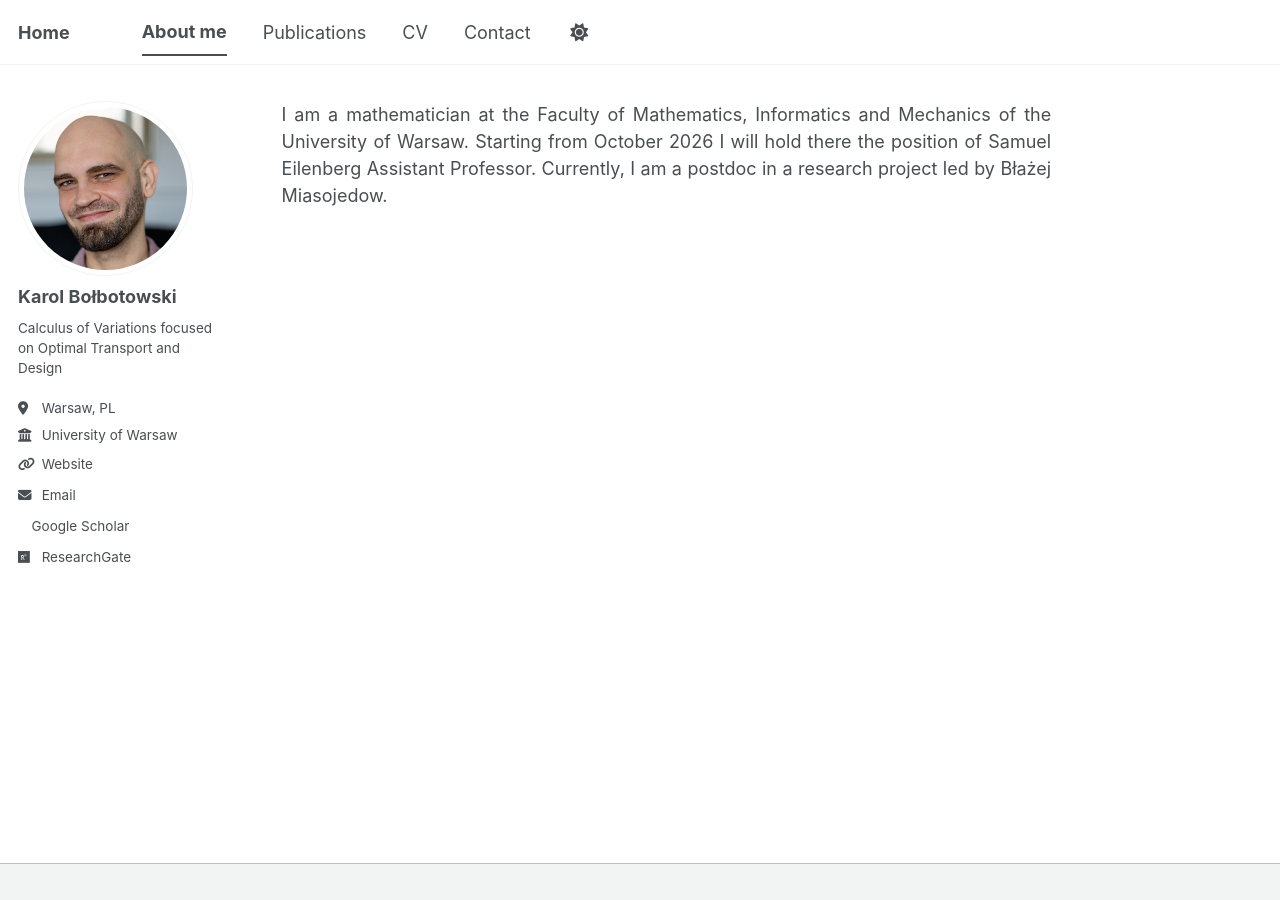
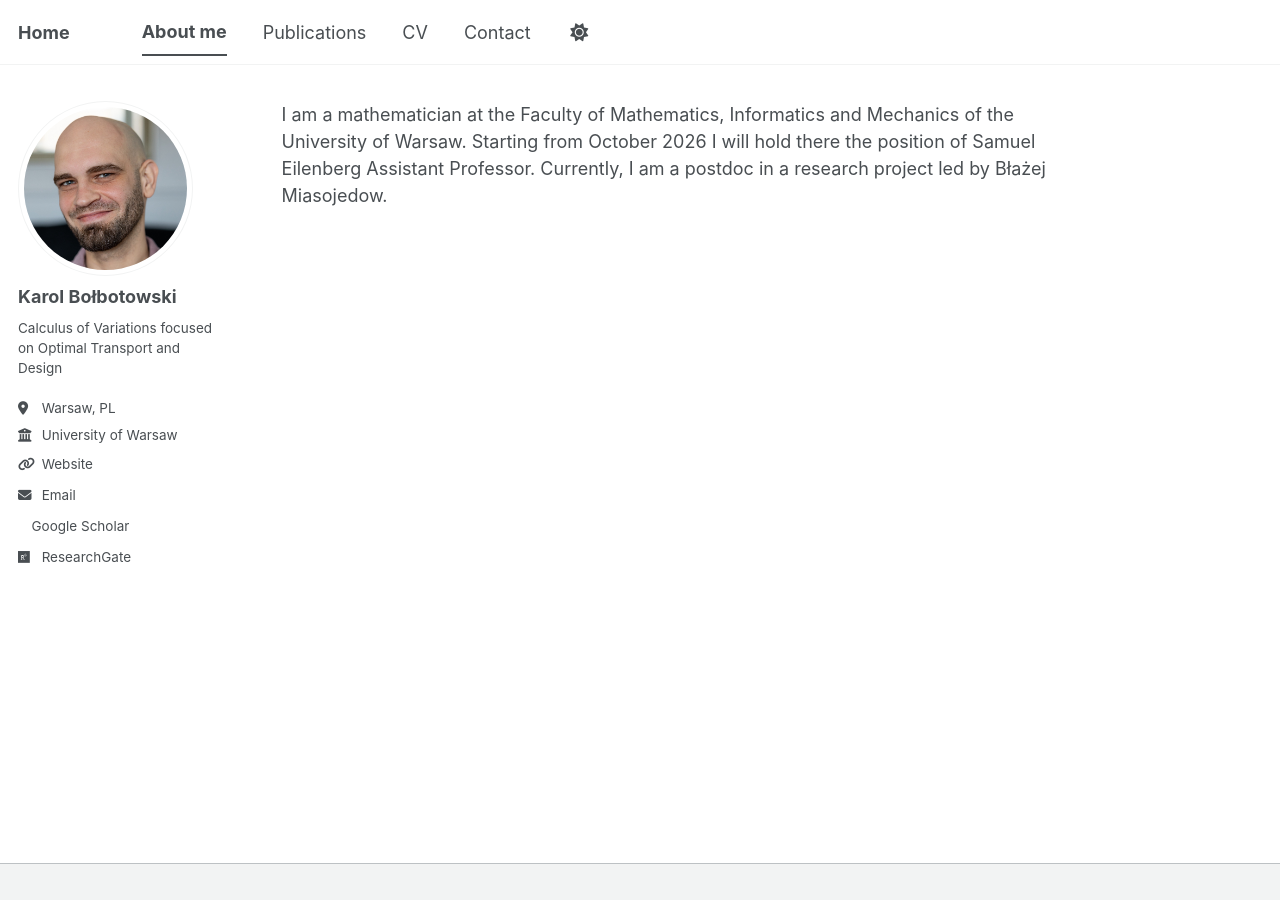
Before and after one commit to kbolbotowski/kbolbotowski.github.io, a Jekyll site: the page built from _pages/aboutme.md, in a window 1280 px wide. Built offline with Jekyll 4.4.1, drawn with Linux system fonts in a browser that asks for light colours; a style sheet for code colours, icons or effects is not loaded.

Commit message:
Update main.scss

```diff
--- a/assets/css/main.scss
+++ b/assets/css/main.scss
@@ -37,7 +37,3 @@
     "layout/sidebar",
     "layout/json_cv"
 ;
-
-.page__content p {
-  text-align: justify;
-}
```
